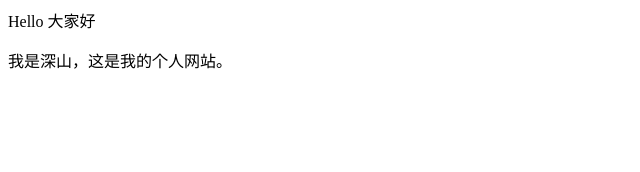
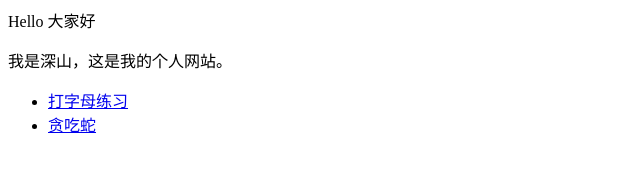
Before and after one commit to baopm/baopm.github.io, a plain HTML site: page index.html in a window 1280 px wide. Shown: the whole page, without its empty margins (0-640 px from the left). Drawn offline with Linux system fonts and the light colour scheme.

Commit message:
Update index.html

```diff
--- a/index.html
+++ b/index.html
@@ -1,2 +1,6 @@
 <p>Hello 大家好</p>
 <p>我是深山，这是我的个人网站。 </p>
+<ul>
+  <li> <a href="https://baopm.github.io/打字母练习-无重复字母下落.html">打字母练习</a> </li>
+  <li> <a href="http://baopm.github.io/贪吃蛇.html">贪吃蛇</a> </li>
+</ul>
```
